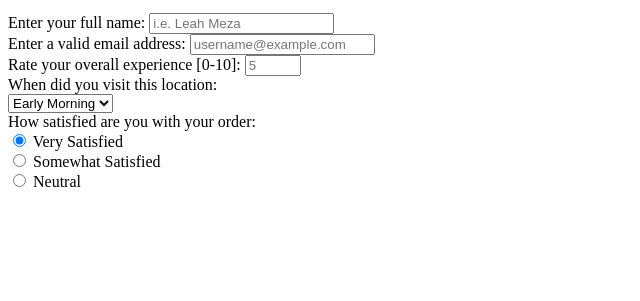
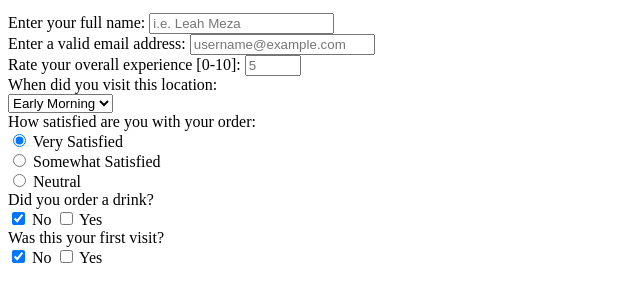
Before and after one commit to leahmezacs/French-Cafe-Survey, a plain HTML site: page index.html in a window 1280 px wide. Shown: the part 101-402 px from the top of the page, without its empty margins (0-640 px from the left). Drawn offline with Linux system fonts and the light colour scheme.

Commit message:
added series of checkboxes; user story #14

```diff
--- a/index.html
+++ b/index.html
@@ -29,7 +29,17 @@
                 <label for="somewhat satisifed">Somewhat Satisfied</label> <br>
             <input type="radio" name="order-satisfaction" value="neutral">
                 <label for="neutral">Neutral</label> <br>
-        <label id="checkboxes"></label>
+        <label id="checkbox1">Did you order a drink?</label> <br>
+            <input type="checkbox" id="no1" name="drink" value="no" checked>
+                <label for="no1">No</label>
+            <input type="checkbox" id="yes1" name="drink" value="yes">
+                <label for="yes1">Yes</label> <br>
+        <label id="checkbox2">Was this your first visit?</label> <br>
+            <input type="checkbox" id="no2" name="visit" value="no" checked>
+                <label for="no2">No</label>
+            <input type="checkbox" id="yes2" name="visit" value="yes">
+                <label for="yes2">Yes</label> <br>
+
     </form>
 </body>
 </html>
```
